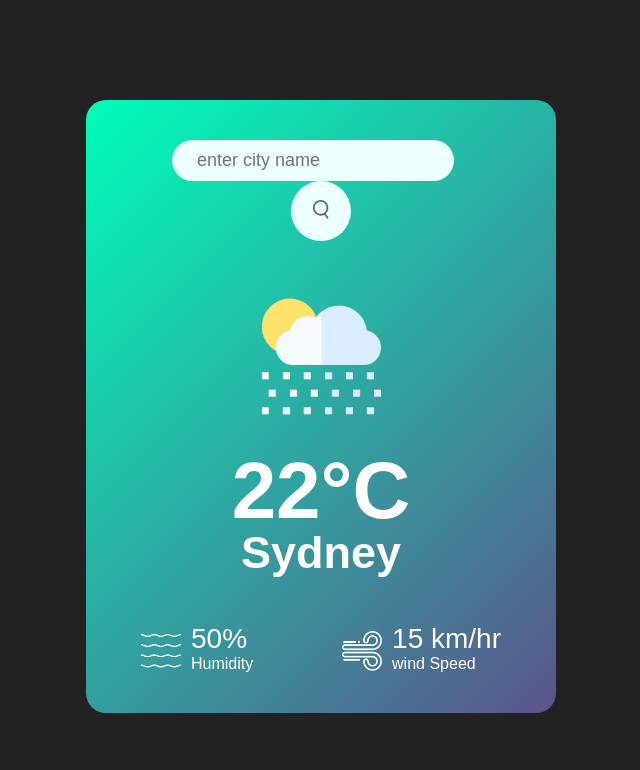
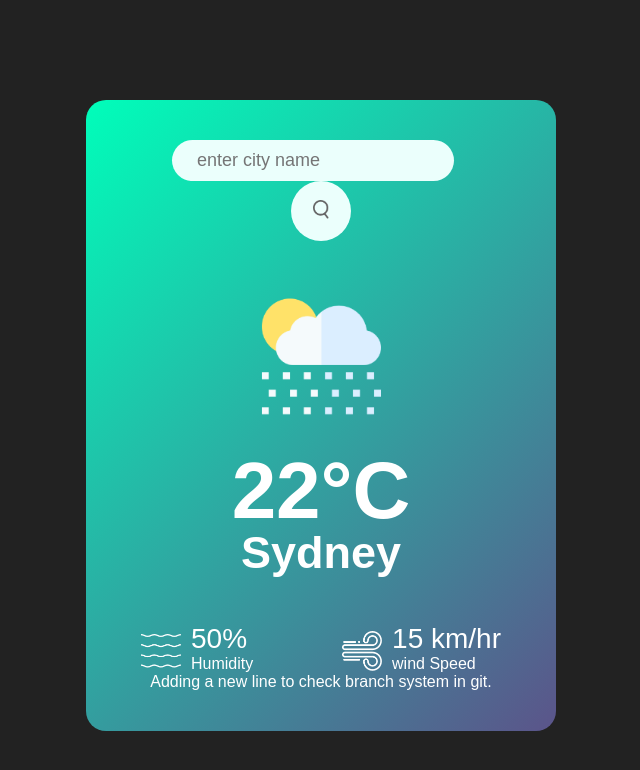
Before and after one commit to Prakash-Dwibedy/Weather-App, a plain HTML site: page index.html in a window 1280 px wide. Shown: the whole page, without its empty margins (319-959 px from the left). Drawn offline with Linux system fonts and the light colour scheme.

Commit message:
Adding new paragraph to main

```diff
--- a/index.html
+++ b/index.html
@@ -36,7 +36,7 @@
 
             </div>
         </div>
-
+<p>Adding a new line to check branch system in git.</p>
 
     </div>
 
```
